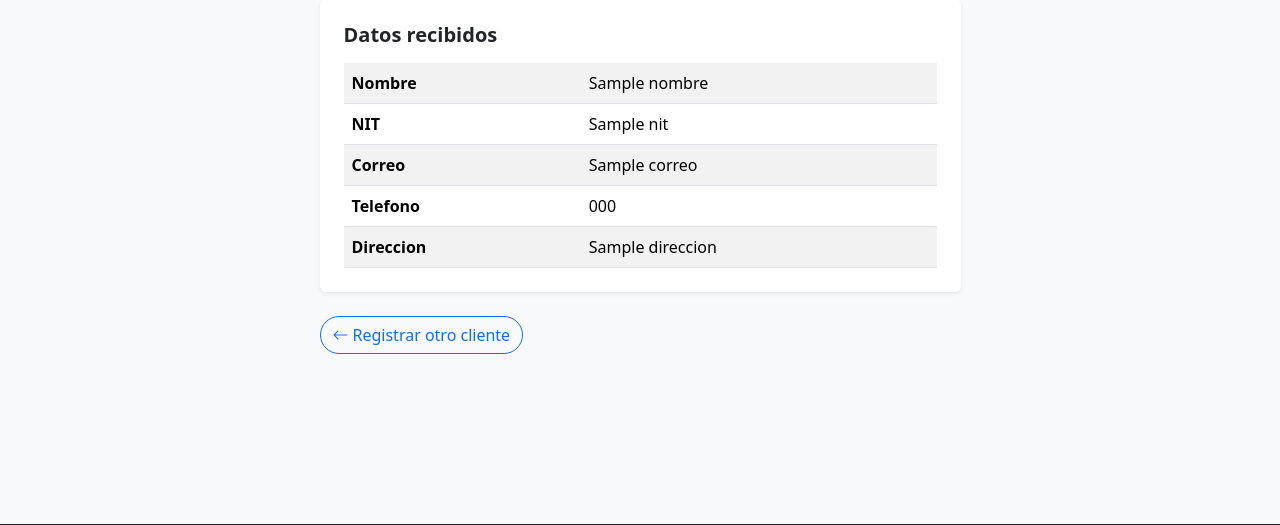
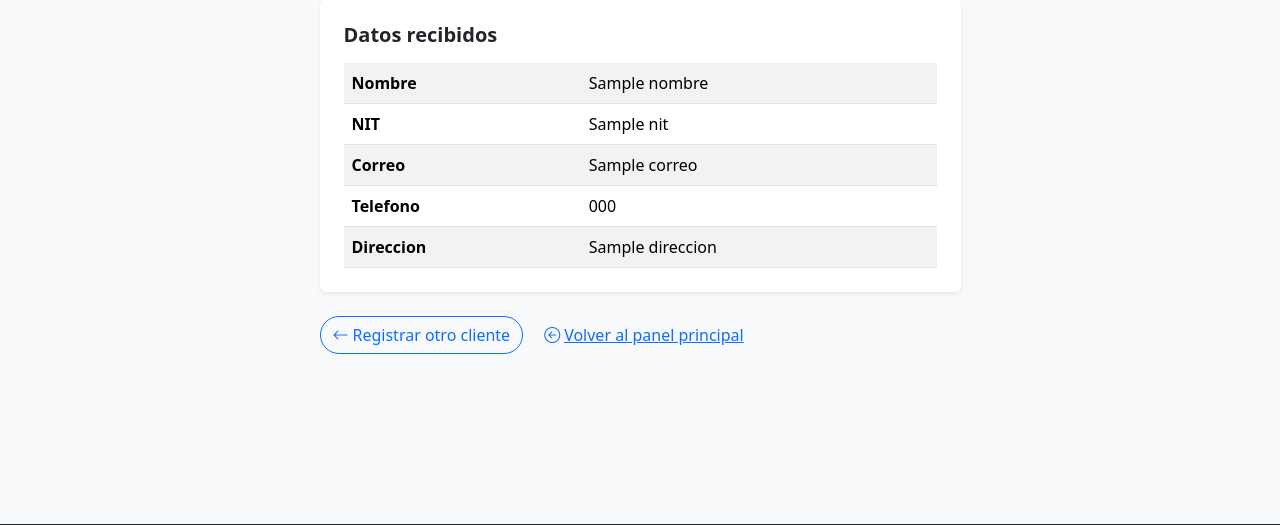
Before and after one commit to Danisaurio12/036-bootstrap-formularios, a Flask app: template templates/clientes_confirmacion.html in a window 1280 px wide. Shown: the part 179-704 px from the top of the page. Run offline with Flask 3, Linux system fonts and the light colour scheme; the template is opened without the code that fills it: most values are stand-ins (such as "Sample title", 1, 10 or a date in 2020).

Commit message:
Update clientes_confirmacion.html

```diff
--- a/templates/clientes_confirmacion.html
+++ b/templates/clientes_confirmacion.html
@@ -25,9 +25,14 @@
                 </div>
             </div>
 
-            <a href="/clientes" class="btn btn-outline-primary rounded-pill mt-4">
-                <i class="bi bi-arrow-left me-1"></i>Registrar otro cliente
-            </a>
+            <div class="d-flex gap-2 mt-4">
+                <a href="/clientes" class="btn btn-outline-primary rounded-pill">
+                    <i class="bi bi-arrow-left me-1"></i>Registrar otro cliente
+                </a>
+                <a href="/" class="btn btn-link">
+                    <i class="bi bi-arrow-left-circle me-1"></i>Volver al panel principal
+                </a>
+            </div>
         </div>
     </div>
 {% endblock %}
```
